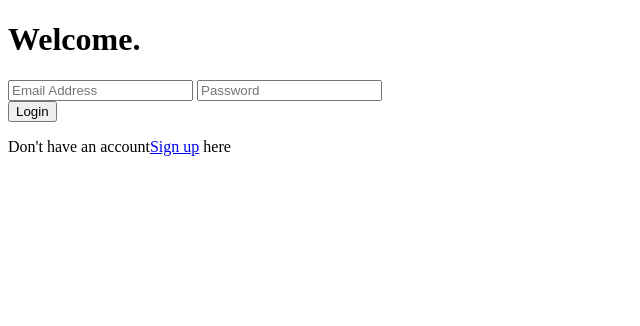
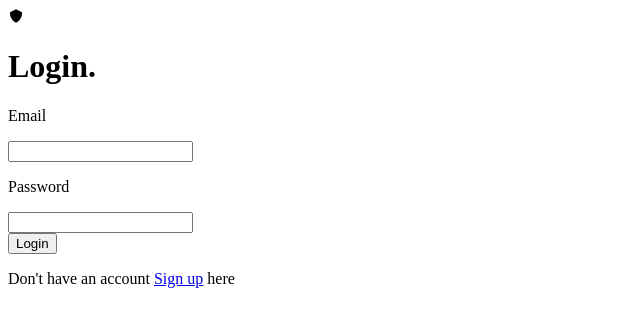
Before and after one commit to FZehra1512/loginpage, a plain HTML site: page index.html in a window 1280 px wide. Shown: the whole page, without its empty margins (0-640 px from the left). Drawn offline with nearby package versions, Linux system fonts and the light colour scheme.

Commit message:
Modified Html file a little bit
Add the logo icon text from boxicons. Updated the login form by adding
two paragraph tags for email and password tags.

```diff
--- a/index.html
+++ b/index.html
@@ -20,19 +20,20 @@
 <body>
     <div id="container">
         <div id="header">
-            <div class="logo"></div>
-            <h1>Welcome.</h1>
+            <div class="logo"><i class='bx bxs-shield' ></i></div>
+            <h1>Login.</h1>
         </div>
         <div class="loginform">
             <div class="containerfeilds">
-                <input type="email" placeholder="Email Address">
-                <input type="password" placeholder="Password">
+                <p class="fieldtext">Email</p>
+                <input type="email">
+                <p class="fieldtext">Password</p>
+                <input type="password">
             </div>
-
             <input type="submit" value="Login">
         </div>
-        <div class="footer">
-            <p>Don't have an account<a href="#">Sign up</a> here</p>
+        <div id="footer">
+            <p>Don't have an account <a href="#">Sign up</a> here</p>
         </div>
     </div>
 
```
